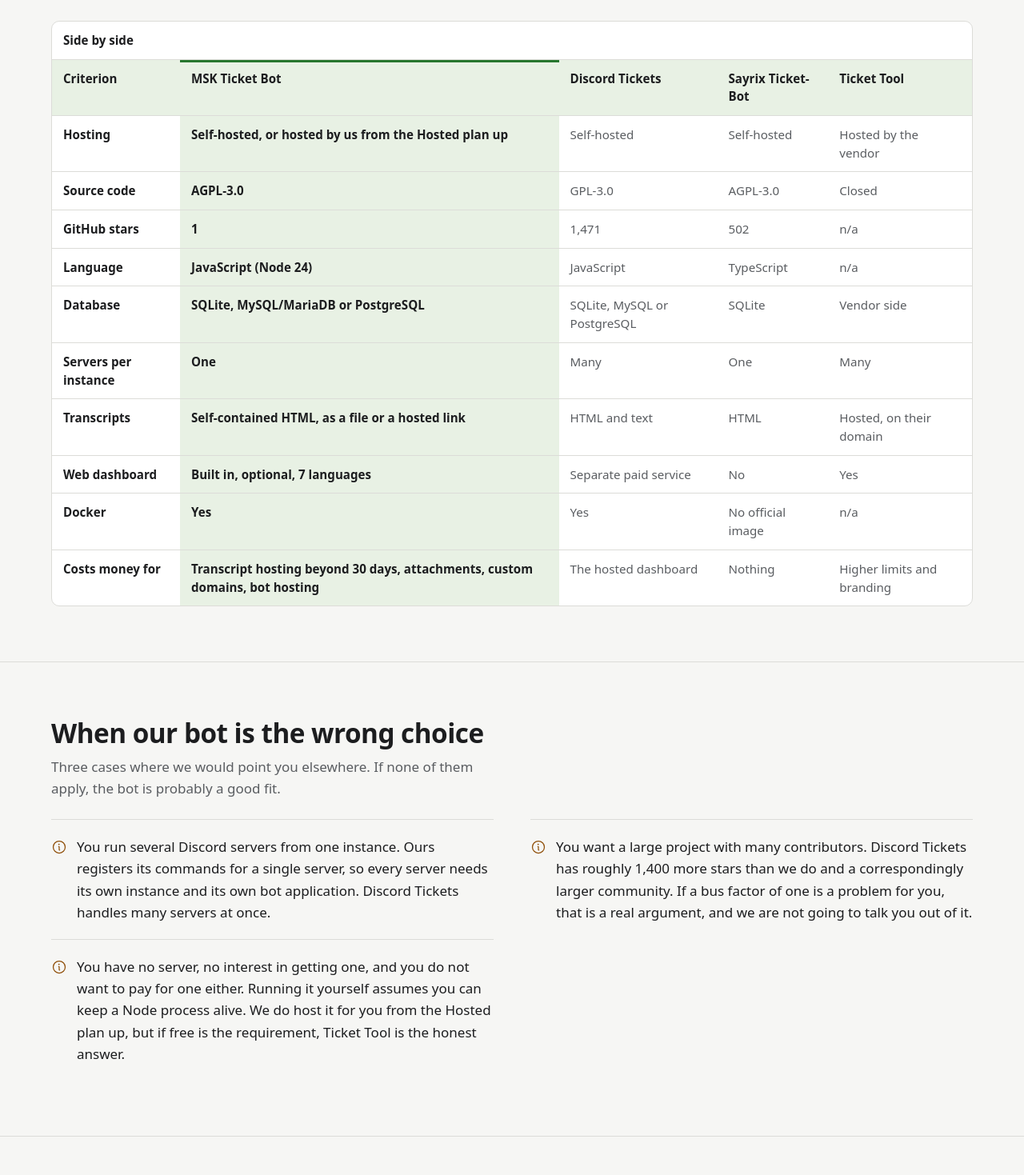
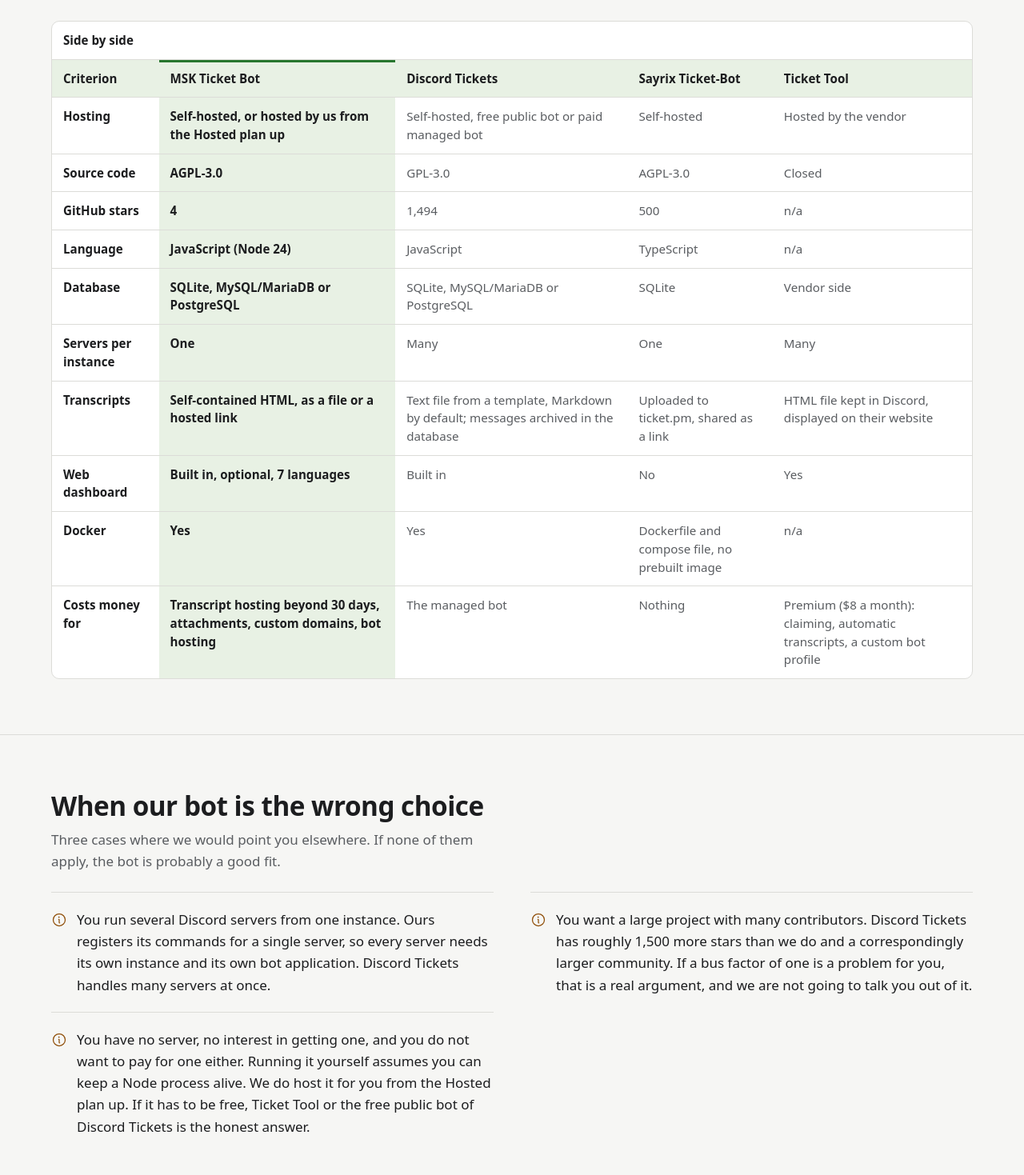
Before and after one commit to MSK-Scripts/msk-shop, a Next.js app: page /en/discord/ticket-bot/compare in a window 1280 px wide. Shown: the part 1421-2890 px from the top of the page at 80% size. Built offline with nearby package versions, Linux system fonts and the light colour scheme; no server answers; the database is empty.

Commit message:
Update the facts on the ticket bot comparison page (#69)
* Update the facts on the ticket bot comparison page

* Name the free public Discord Tickets bot in the no-server case

```diff
--- a/content/ticketbot-compare-copy.ts
+++ b/content/ticketbot-compare-copy.ts
@@ -58,7 +58,7 @@ export interface TicketBotCompareCopy {
 }
 
 /** Stand der Sternzahlen, damit die Seite ihre eigene Halbwertszeit ausweist. */
-export const COMPARE_DATA_DATE = '2026-08-29'
+export const COMPARE_DATA_DATE = '2026-11-05'
 
 const en: TicketBotCompareCopy = {
   altHref:  publicPath('de', '/discord/ticket-bot/compare'),
@@ -90,16 +90,16 @@ const en: TicketBotCompareCopy = {
     tickettool: 'Ticket Tool',
   },
   rows: [
-    { criterion: 'Hosting',        msk: 'Self-hosted, or hosted by us from the Hosted plan up', tickets: 'Self-hosted', sayrix: 'Self-hosted', tickettool: 'Hosted by the vendor' },
+    { criterion: 'Hosting',        msk: 'Self-hosted, or hosted by us from the Hosted plan up', tickets: 'Self-hosted, free public bot or paid managed bot', sayrix: 'Self-hosted', tickettool: 'Hosted by the vendor' },
     { criterion: 'Source code',    msk: 'AGPL-3.0', tickets: 'GPL-3.0', sayrix: 'AGPL-3.0', tickettool: 'Closed' },
-    { criterion: 'GitHub stars',   msk: '1', tickets: '1,471', sayrix: '502', tickettool: 'n/a' },
+    { criterion: 'GitHub stars',   msk: '4', tickets: '1,494', sayrix: '500', tickettool: 'n/a' },
     { criterion: 'Language',       msk: 'JavaScript (Node 24)', tickets: 'JavaScript', sayrix: 'TypeScript', tickettool: 'n/a' },
-    { criterion: 'Database',       msk: 'SQLite, MySQL/MariaDB or PostgreSQL', tickets: 'SQLite, MySQL or PostgreSQL', sayrix: 'SQLite', tickettool: 'Vendor side' },
+    { criterion: 'Database',       msk: 'SQLite, MySQL/MariaDB or PostgreSQL', tickets: 'SQLite, MySQL/MariaDB or PostgreSQL', sayrix: 'SQLite', tickettool: 'Vendor side' },
     { criterion: 'Servers per instance', msk: 'One', tickets: 'Many', sayrix: 'One', tickettool: 'Many' },
-    { criterion: 'Transcripts',    msk: 'Self-contained HTML, as a file or a hosted link', tickets: 'HTML and text', sayrix: 'HTML', tickettool: 'Hosted, on their domain' },
-    { criterion: 'Web dashboard',  msk: 'Built in, optional, 7 languages', tickets: 'Separate paid service', sayrix: 'No', tickettool: 'Yes' },
-    { criterion: 'Docker',         msk: 'Yes', tickets: 'Yes', sayrix: 'No official image', tickettool: 'n/a' },
-    { criterion: 'Costs money for', msk: 'Transcript hosting beyond 30 days, attachments, custom domains, bot hosting', tickets: 'The hosted dashboard', sayrix: 'Nothing', tickettool: 'Higher limits and branding' },
+    { criterion: 'Transcripts',    msk: 'Self-contained HTML, as a file or a hosted link', tickets: 'Text file from a template, Markdown by default; messages archived in the database', sayrix: 'Uploaded to ticket.pm, shared as a link', tickettool: 'HTML file kept in Discord, displayed on their website' },
+    { criterion: 'Web dashboard',  msk: 'Built in, optional, 7 languages', tickets: 'Built in', sayrix: 'No', tickettool: 'Yes' },
+    { criterion: 'Docker',         msk: 'Yes', tickets: 'Yes', sayrix: 'Dockerfile and compose file, no prebuilt image', tickettool: 'n/a' },
+    { criterion: 'Costs money for', msk: 'Transcript hosting beyond 30 days, attachments, custom domains, bot hosting', tickets: 'The managed bot', sayrix: 'Nothing', tickettool: 'Premium ($8 a month): claiming, automatic transcripts, a custom bot profile' },
   ],
 
   honestHeading: 'When our bot is the wrong choice',
@@ -107,8 +107,8 @@ const en: TicketBotCompareCopy = {
     'Three cases where we would point you elsewhere. If none of them apply, the bot is probably a good fit.',
   honest: [
     'You run several Discord servers from one instance. Ours registers its commands for a single server, so every server needs its own instance and its own bot application. Discord Tickets handles many servers at once.',
-    'You want a large project with many contributors. Discord Tickets has roughly 1,400 more stars than we do and a correspondingly larger community. If a bus factor of one is a problem for you, that is a real argument, and we are not going to talk you out of it.',
-    'You have no server, no interest in getting one, and you do not want to pay for one either. Running it yourself assumes you can keep a Node process alive. We do host it for you from the Hosted plan up, but if free is the requirement, Ticket Tool is the honest answer.',
+    'You want a large project with many contributors. Discord Tickets has roughly 1,500 more stars than we do and a correspondingly larger community. If a bus factor of one is a problem for you, that is a real argument, and we are not going to talk you out of it.',
+    'You have no server, no interest in getting one, and you do not want to pay for one either. Running it yourself assumes you can keep a Node process alive. We do host it for you from the Hosted plan up. If it has to be free, Ticket Tool or the free public bot of Discord Tickets is the honest answer.',
   ],
 
   faqHeading: 'Frequently asked questions',
@@ -127,7 +127,7 @@ const en: TicketBotCompareCopy = {
     },
     {
       q: 'Where is the ticket data stored?',
-      a: 'On your machine. The bot writes to SQLite by default, or to your own MySQL, MariaDB or PostgreSQL. There is no telemetry. The only data that ever leaves your server is a transcript you upload to the transcript service, and only if you configured an API key.',
+      a: 'On your machine. The bot writes to SQLite by default, or to your own MySQL, MariaDB or PostgreSQL. There is no telemetry. The only ticket data that ever leaves your server is a transcript you upload to the transcript service, and only if you configured an API key.',
     },
     {
       q: 'Can it run several Discord servers at once?',
@@ -187,16 +187,16 @@ const de: TicketBotCompareCopy = {
     tickettool: 'Ticket Tool',
   },
   rows: [
-    { criterion: 'Betrieb',          msk: 'Selbst gehostet, ab dem Tarif Hosted auch von uns', tickets: 'Selbst gehostet', sayrix: 'Selbst gehostet', tickettool: 'Vom Anbieter gehostet' },
+    { criterion: 'Betrieb',          msk: 'Selbst gehostet, ab dem Tarif Hosted auch von uns', tickets: 'Selbst gehostet, kostenloser öffentlicher Bot oder bezahlter Managed-Bot', sayrix: 'Selbst gehostet', tickettool: 'Vom Anbieter gehostet' },
     { criterion: 'Quellcode',        msk: 'AGPL-3.0', tickets: 'GPL-3.0', sayrix: 'AGPL-3.0', tickettool: 'Geschlossen' },
-    { criterion: 'GitHub-Sterne',    msk: '1', tickets: '1.471', sayrix: '502', tickettool: 'entfällt' },
+    { criterion: 'GitHub-Sterne',    msk: '4', tickets: '1.494', sayrix: '500', tickettool: 'entfällt' },
     { criterion: 'Sprache',          msk: 'JavaScript (Node 24)', tickets: 'JavaScript', sayrix: 'TypeScript', tickettool: 'entfällt' },
-    { criterion: 'Datenbank',        msk: 'SQLite, MySQL/MariaDB oder PostgreSQL', tickets: 'SQLite, MySQL oder PostgreSQL', sayrix: 'SQLite', tickettool: 'Beim Anbieter' },
+    { criterion: 'Datenbank',        msk: 'SQLite, MySQL/MariaDB oder PostgreSQL', tickets: 'SQLite, MySQL/MariaDB oder PostgreSQL', sayrix: 'SQLite', tickettool: 'Beim Anbieter' },
     { criterion: 'Server pro Instanz', msk: 'Einer', tickets: 'Mehrere', sayrix: 'Einer', tickettool: 'Mehrere' },
-    { criterion: 'Transkripte',      msk: 'Eigenständiges HTML, als Datei oder gehosteter Link', tickets: 'HTML und Text', sayrix: 'HTML', tickettool: 'Gehostet, auf deren Domain' },
-    { criterion: 'Web-Dashboard',    msk: 'Eingebaut, optional, 7 Sprachen', tickets: 'Getrennter, kostenpflichtiger Dienst', sayrix: 'Nein', tickettool: 'Ja' },
-    { criterion: 'Docker',           msk: 'Ja', tickets: 'Ja', sayrix: 'Kein offizielles Image', tickettool: 'entfällt' },
-    { criterion: 'Kostet Geld für',  msk: 'Transkript-Hosting über 30 Tage hinaus, Anhänge, eigene Domains, Bot-Hosting', tickets: 'Das gehostete Dashboard', sayrix: 'Nichts', tickettool: 'Höhere Limits und Branding' },
+    { criterion: 'Transkripte',      msk: 'Eigenständiges HTML, als Datei oder gehosteter Link', tickets: 'Textdatei aus einer Vorlage, standardmäßig Markdown; Nachrichten archiviert in der Datenbank', sayrix: 'Hochgeladen zu ticket.pm, geteilt als Link', tickettool: 'HTML-Datei, liegt in Discord, Anzeige auf deren Website' },
+    { criterion: 'Web-Dashboard',    msk: 'Eingebaut, optional, 7 Sprachen', tickets: 'Eingebaut', sayrix: 'Nein', tickettool: 'Ja' },
+    { criterion: 'Docker',           msk: 'Ja', tickets: 'Ja', sayrix: 'Dockerfile und Compose-Datei, kein fertiges Image', tickettool: 'entfällt' },
+    { criterion: 'Kostet Geld für',  msk: 'Transkript-Hosting über 30 Tage hinaus, Anhänge, eigene Domains, Bot-Hosting', tickets: 'Den Managed-Bot', sayrix: 'Nichts', tickettool: 'Premium (8 US-Dollar im Monat): Claiming, automatische Transkripte, eigenes Bot-Profil' },
   ],
 
   honestHeading: 'Wann unser Bot die falsche Wahl ist',
@@ -204,8 +204,8 @@ const de: TicketBotCompareCopy = {
     'Drei Fälle, in denen wir dich woanders hinschicken würden. Trifft keiner davon zu, passt der Bot vermutlich gut.',
   honest: [
     'Du betreibst mehrere Discord-Server aus einer Instanz. Unserer registriert seine Befehle für genau einen Server, jeder weitere braucht also eine eigene Instanz und eine eigene Bot-Application. Discord Tickets kann viele Server gleichzeitig.',
-    'Du willst ein großes Projekt mit vielen Mitwirkenden. Discord Tickets hat rund 1.400 Sterne mehr als wir und entsprechend mehr Community. Wenn dich ein Bus-Faktor von eins stört, ist das ein berechtigtes Argument, und wir werden es dir nicht ausreden.',
-    'Du hast keinen Server, willst auch keinen, und du willst dafür nichts bezahlen. Selbst betreiben setzt voraus, dass du einen Node-Prozess am Leben halten kannst. Wir hosten ihn ab dem Tarif Hosted für dich, aber wenn kostenlos die Bedingung ist, ist Ticket Tool die ehrliche Antwort.',
+    'Du willst ein großes Projekt mit vielen Mitwirkenden. Discord Tickets hat rund 1.500 Sterne mehr als wir und entsprechend mehr Community. Wenn dich ein Bus-Faktor von eins stört, ist das ein berechtigtes Argument, und wir werden es dir nicht ausreden.',
+    'Du hast keinen Server, willst auch keinen, und du willst dafür nichts bezahlen. Selbst betreiben setzt voraus, dass du einen Node-Prozess am Leben halten kannst. Wir hosten ihn ab dem Tarif Hosted für dich. Wenn es kostenlos sein muss, sind Ticket Tool oder der kostenlose öffentliche Bot von Discord Tickets die ehrliche Antwort.',
   ],
 
   faqHeading: 'Häufige Fragen',
@@ -224,7 +224,7 @@ const de: TicketBotCompareCopy = {
     },
     {
       q: 'Wo liegen die Ticketdaten?',
-      a: 'Auf deiner Maschine. Der Bot schreibt standardmäßig in SQLite oder in deine eigene MySQL, MariaDB oder PostgreSQL. Es gibt keine Telemetrie. Das Einzige, was deinen Server je verlässt, ist ein Transkript, das du zum Transkriptdienst hochlädst, und auch das nur, wenn du einen API-Key hinterlegt hast.',
+      a: 'Auf deiner Maschine. Der Bot schreibt standardmäßig in SQLite oder in deine eigene MySQL, MariaDB oder PostgreSQL. Es gibt keine Telemetrie. Ticketdaten verlassen deinen Server nur als Transkript, das du zum Transkriptdienst hochlädst, und auch das nur, wenn du einen API-Key hinterlegt hast.',
     },
     {
       q: 'Kann er mehrere Discord-Server gleichzeitig bedienen?',
```
